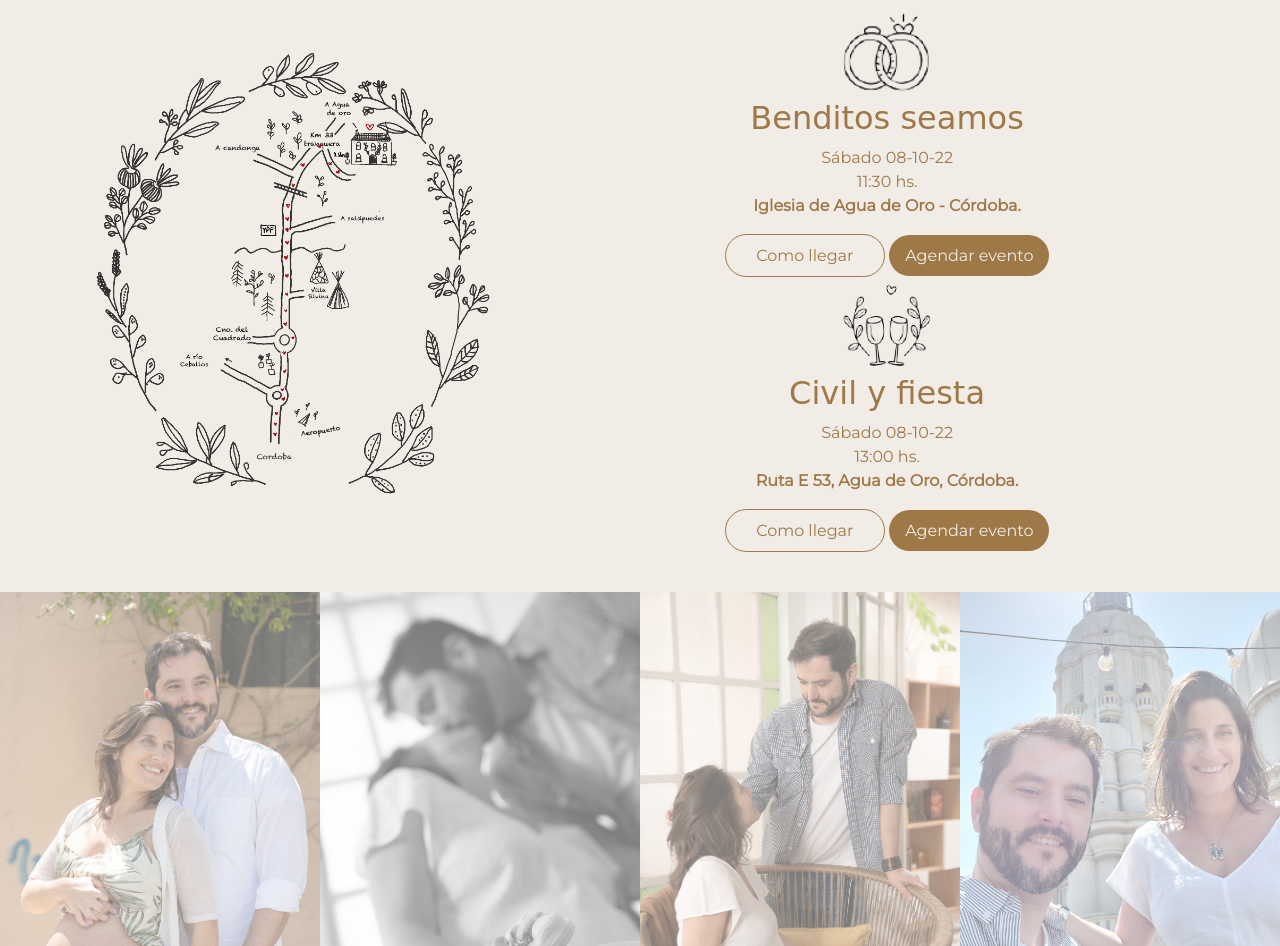
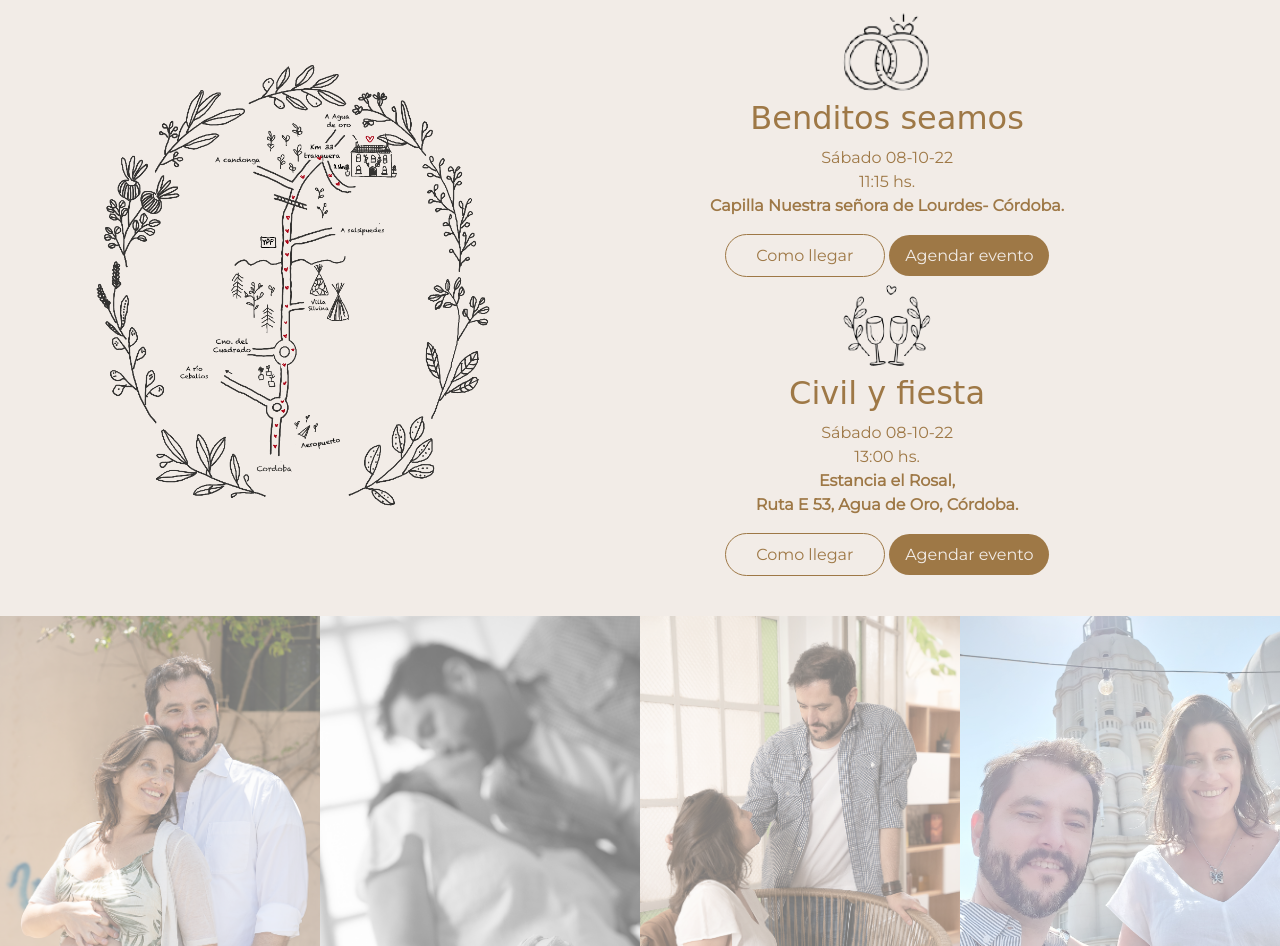
Before and after one commit to invitacionesweb/Orne-y-Marco, a plain HTML site: page index.html in a window 1280 px wide. Shown: the part 1533-2479 px from the top of the page. Drawn offline with nearby package versions, Linux system fonts and the light colour scheme; a web font is replaced by a local one.

Commit message:
actualizar

```diff
--- a/index.html
+++ b/index.html
@@ -91,10 +91,10 @@
             <div class="locacion-cards-items">
                 <img src="ig/rings.png" alt="">
                 <h2>Benditos seamos</h2>
-                <p>Sábado 08-10-22 <br> 11:30 hs. <br>
-                   <b>Iglesia de Agua de Oro - Córdoba.</b>
+                <p>Sábado 08-10-22 <br> 11:15 hs. <br>
+                   <b>Capilla Nuestra señora de Lourdes- Córdoba.</b>
                 </p>
-                <button class="button-a"><a  target="_blank" href="https://goo.gl/maps/s85sn8SruGQtM8QQ7">Como llegar</a></button>
+                <button class="button-a"><a  target="_blank" href="https://www.google.com/maps/place/Capilla+Nuestra+Se%C3%B1ora+de+Lourdes/@-31.009094,-64.2674936,15z/data=!4m5!3m4!1s0x0:0x4022c764b0144d01!8m2!3d-31.009094!4d-64.2674936">Como llegar</a></button>
                 <button class="button-b"><a target="_blank" href="https://calendar.google.com/event?action=TEMPLATE&amp;tmeid=NG1qMHMwa3E2NjU5dnNwdHY4NHMzcTZrc2ggaW52aXRhY2lvbmVzd2ViLmluZm9AbQ&amp;tmsrc=invitacionesweb.info%40gmail.com">Agendar evento</a></button>
             </div>
 
@@ -102,7 +102,7 @@
                 <img src="ig/copas.png" alt="">
                 <h2>Civil y fiesta</h2>
                 <p>Sábado 08-10-22 <br> 13:00 hs. <br>
-                   <b>Ruta E 53, Agua de Oro, Córdoba.</b>
+                   <b>Estancia el Rosal, <br> Ruta E 53, Agua de Oro, Córdoba.</b>
                 </p>
                 <button class="button-a"><a a target="_blank" href="https://goo.gl/maps/s85sn8SruGQtM8QQ7">Como llegar</a></button>
                 <button class="button-b"><a target="_blank" href="https://calendar.google.com/event?action=TEMPLATE&amp;tmeid=MWR0NnRhMjlzanM3Y2VpdG5pMnBnYWwwamUgaW52aXRhY2lvbmVzd2ViLmluZm9AbQ&amp;tmsrc=invitacionesweb.info%40gmail.com">Agendar evento</a></button>
```
Also changed, not shown: 1 other file.
